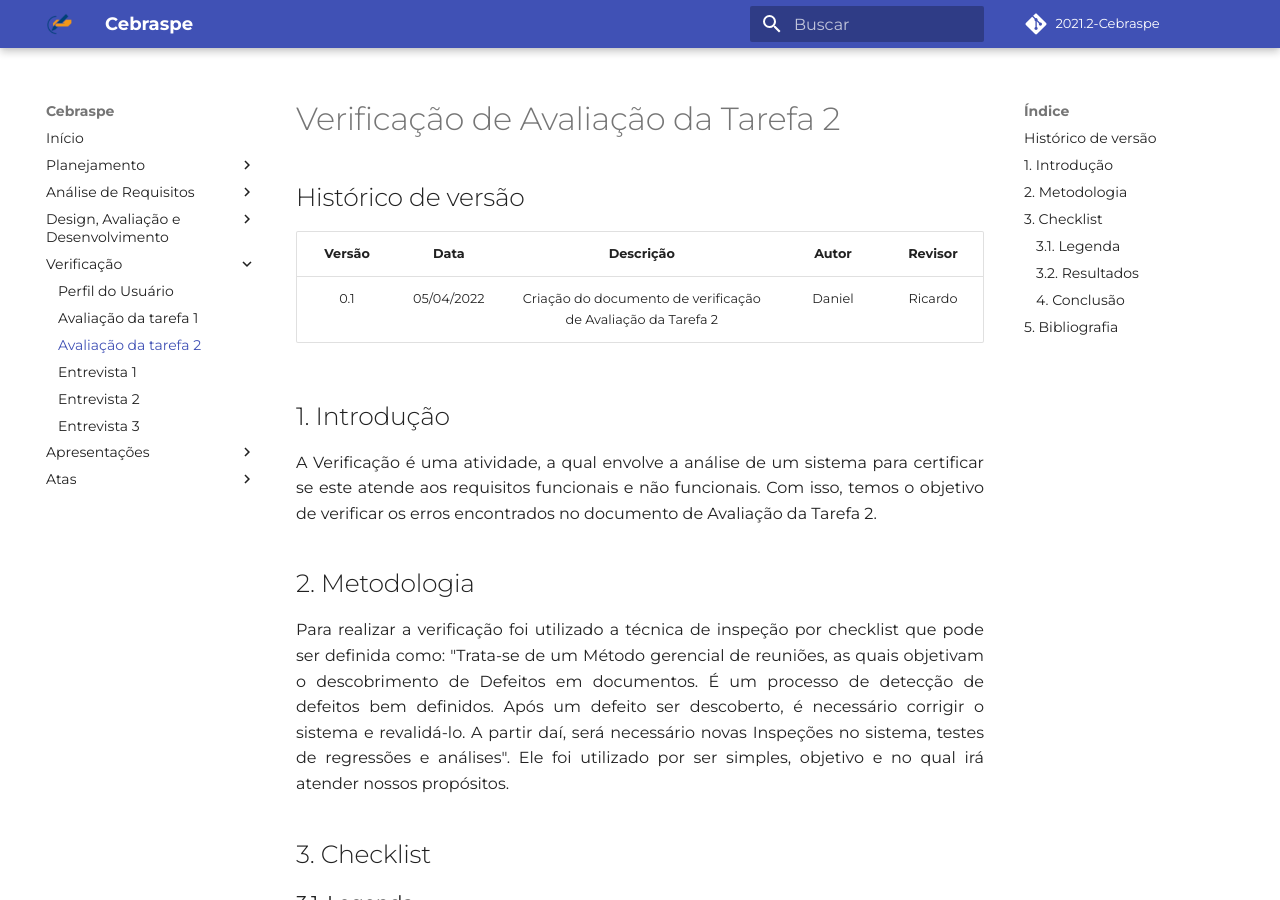
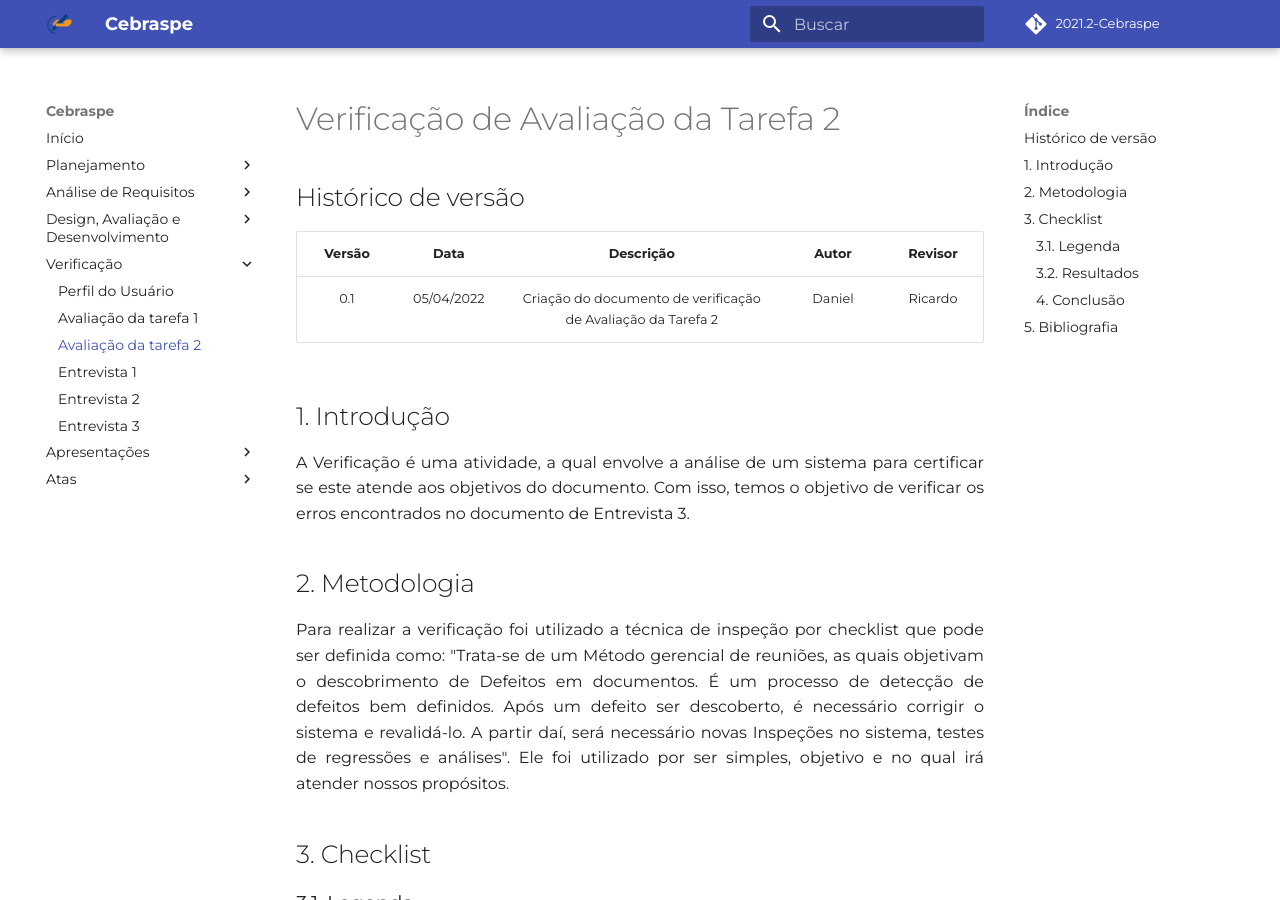
Before and after one commit to Interacao-Humano-Computador/2021.2-Cebraspe, an MkDocs documentation site: the page built from docs/Verificação/avaliacao_da_T2.md, in a window 1280 px wide and 900 px high. Built offline with MkDocs 1.6.1 and Material for MkDocs 9.7.7, drawn with Linux system fonts in a browser that asks for light colours; some web fonts are replaced; comment, search, counter and statistics services are not loaded.

Commit message:
#36 - Arrumando documentos.

```diff
--- a/docs/Verificação/avaliacao_da_T2.md
+++ b/docs/Verificação/avaliacao_da_T2.md
@@ -7,7 +7,7 @@
 | 0.1 | 05/04/2022  | Criação do documento de verificação de Avaliação da Tarefa 2 | Daniel |  Ricardo |
 
 ## 1. Introdução
-<p style="text-align: justify;"> A Verificação é uma atividade, a qual envolve a análise de um sistema para certificar se este atende aos requisitos funcionais e não funcionais. Com isso, temos o objetivo de verificar os erros encontrados no documento de Avaliação da Tarefa 2.
+<p style="text-align: justify;"> A Verificação é uma atividade, a qual envolve a análise de um sistema para certificar se este atende aos objetivos do documento. Com isso, temos o objetivo de verificar os erros encontrados no documento de Entrevista 3.
 </p>
 
 ## 2. Metodologia
```
Also changed, not shown: docs/Verificação/avaliacao_da_T1.md (+1 -1 lines), docs/Verificação/entrevista_1.md (+1 -1 lines), docs/Verificação/entrevista_2.md (+1 -1 lines), docs/Verificação/entrevista_3.md (+1 -1 lines), docs/Verificação/perfil_do_usuario.md (+1 -1 lines).
